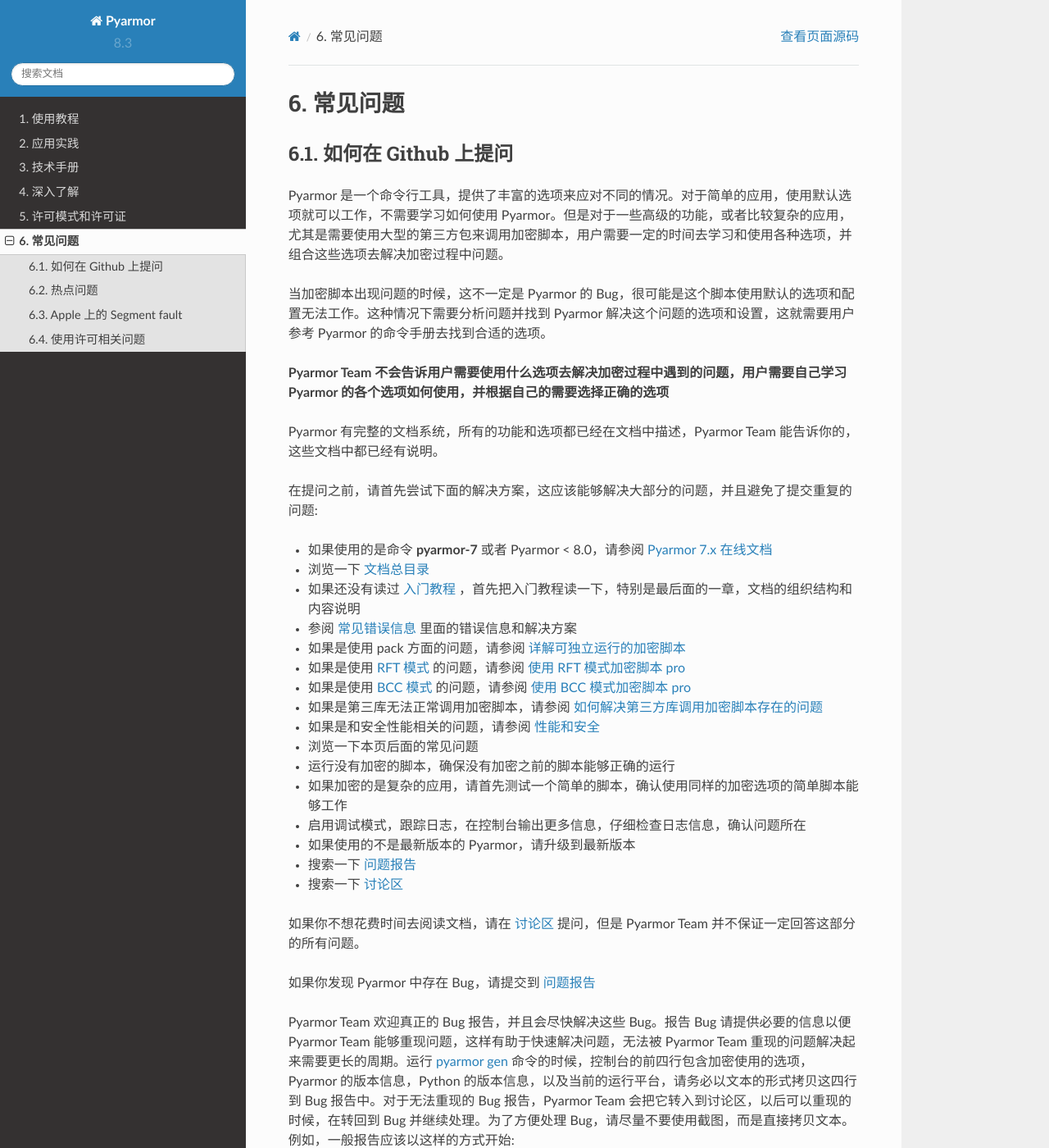
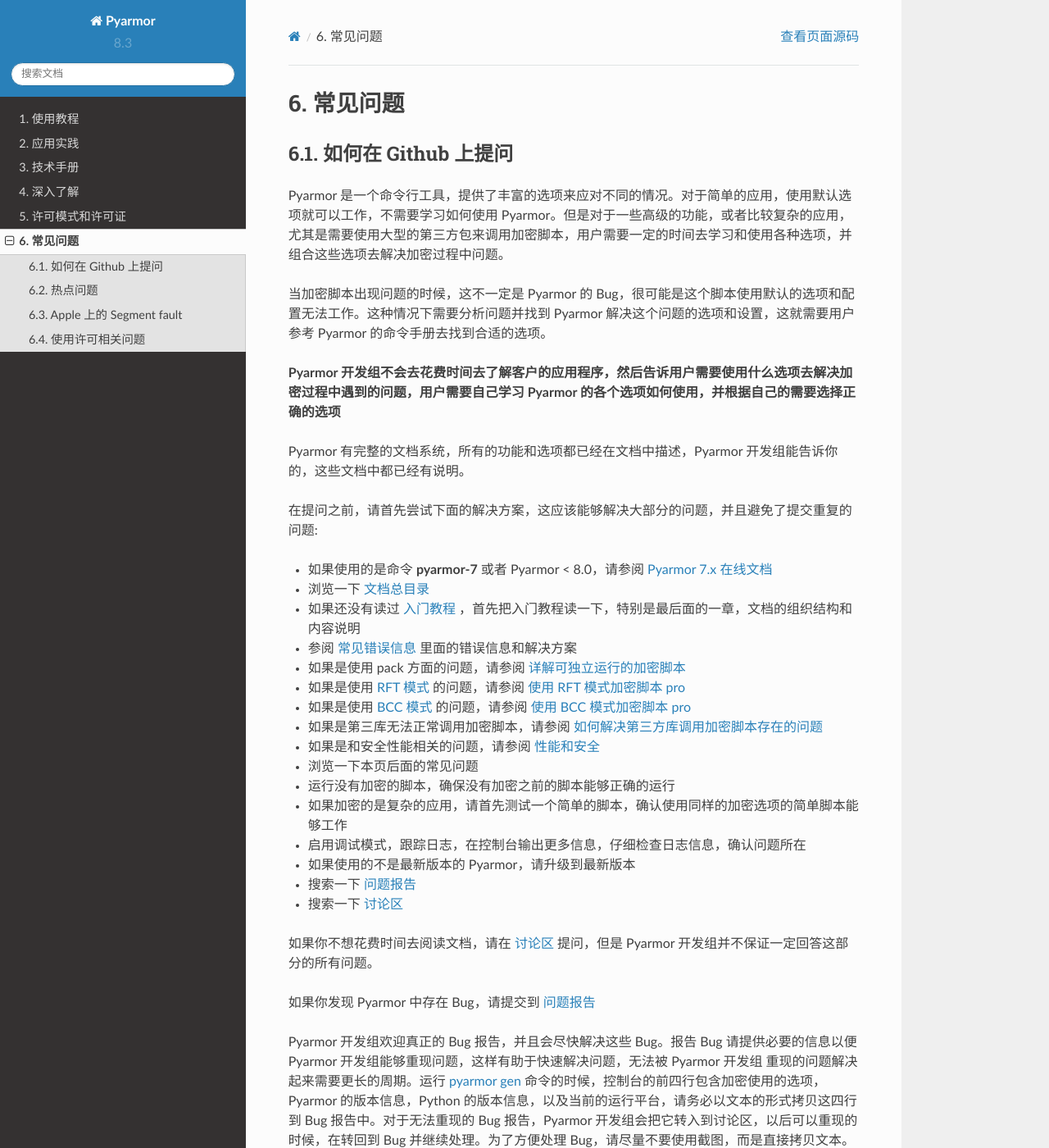
Before and after one commit to dashingsoft/pyarmor-docs-zh, a Sphinx documentation site: the page built from docs/questions.rst, in a window 1280 px wide and 1400 px high. Shown: the whole window at 82% size. Built offline with Sphinx 7.4.7 and the Read the Docs theme 2.0.0, drawn with Linux system fonts in a browser that asks for light colours; some of the changed text lies outside the part shown.

Commit message:
替换 Pyarmor Team 为 Pyarmor 开发组

````diff
--- a/docs/questions.rst
+++ b/docs/questions.rst
@@ -11,9 +11,9 @@
 
 当加密脚本出现问题的时候，这不一定是 Pyarmor 的 Bug，很可能是这个脚本使用默认的选项和配置无法工作。这种情况下需要分析问题并找到 Pyarmor 解决这个问题的选项和设置，这就需要用户参考 Pyarmor 的命令手册去找到合适的选项。
 
-**Pyarmor Team 不会告诉用户需要使用什么选项去解决加密过程中遇到的问题，用户需要自己学习 Pyarmor 的各个选项如何使用，并根据自己的需要选择正确的选项**
+**Pyarmor 开发组不会去花费时间去了解客户的应用程序，然后告诉用户需要使用什么选项去解决加密过程中遇到的问题，用户需要自己学习 Pyarmor 的各个选项如何使用，并根据自己的需要选择正确的选项**
 
-Pyarmor 有完整的文档系统，所有的功能和选项都已经在文档中描述，Pyarmor Team 能告诉你的，这些文档中都已经有说明。
+Pyarmor 有完整的文档系统，所有的功能和选项都已经在文档中描述，Pyarmor 开发组能告诉你的，这些文档中都已经有说明。
 
 在提问之前，请首先尝试下面的解决方案，这应该能够解决大部分的问题，并且避免了提交重复的问题:
 
@@ -49,11 +49,11 @@
 
 - 搜索一下 `讨论区`_
 
-如果你不想花费时间去阅读文档，请在 `讨论区`_ 提问，但是 Pyarmor Team 并不保证一定回答这部分的所有问题。
+如果你不想花费时间去阅读文档，请在 `讨论区`_ 提问，但是 Pyarmor 开发组并不保证一定回答这部分的所有问题。
 
 如果你发现 Pyarmor 中存在 Bug，请提交到 `问题报告`_
 
-Pyarmor Team 欢迎真正的 Bug 报告，并且会尽快解决这些 Bug。报告 Bug 请提供必要的信息以便 Pyarmor Team 能够重现问题，这样有助于快速解决问题，无法被 Pyarmor Team 重现的问题解决起来需要更长的周期。运行 :ref:`pyarmor gen` 命令的时候，控制台的前四行包含加密使用的选项，Pyarmor 的版本信息，Python 的版本信息，以及当前的运行平台，请务必以文本的形式拷贝这四行到 Bug 报告中。对于无法重现的 Bug 报告，Pyarmor Team 会把它转入到讨论区，以后可以重现的时候，在转回到 Bug 并继续处理。为了方便处理 Bug，请尽量不要使用截图，而是直接拷贝文本。例如，一般报告应该以这样的方式开始::
+Pyarmor 开发组欢迎真正的 Bug 报告，并且会尽快解决这些 Bug。报告 Bug 请提供必要的信息以便 Pyarmor 开发组能够重现问题，这样有助于快速解决问题，无法被 Pyarmor 开发组 重现的问题解决起来需要更长的周期。运行 :ref:`pyarmor gen` 命令的时候，控制台的前四行包含加密使用的选项，Pyarmor 的版本信息，Python 的版本信息，以及当前的运行平台，请务必以文本的形式拷贝这四行到 Bug 报告中。对于无法重现的 Bug 报告，Pyarmor 开发组会把它转入到讨论区，以后可以重现的时候，在转回到 Bug 并继续处理。为了方便处理 Bug，请尽量不要使用截图，而是直接拷贝文本。例如，一般报告应该以这样的方式开始::
 
    **加密使用的选项和命令**
    ```
````
